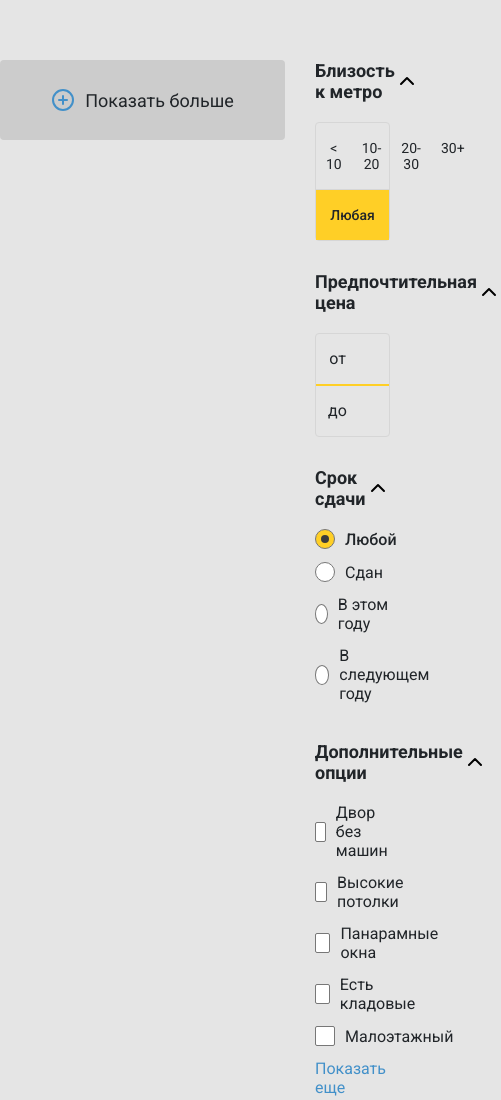
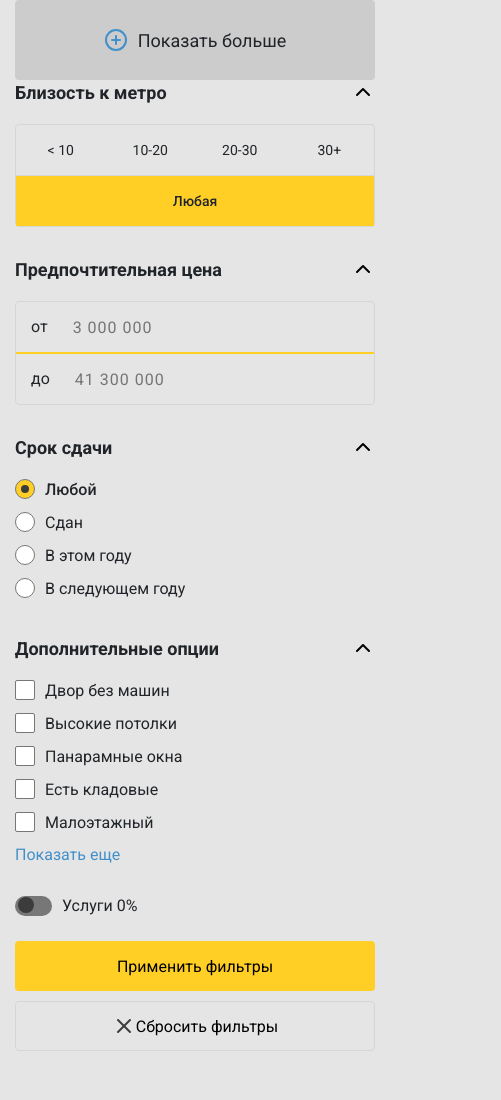
Before and after one commit to PitLuk22/The_Property, a website: page src/index.html in a window 390 px wide. Shown: the top 1100 px of the page, 501 px wide, since content can reach past the window. After the commit the page ends 1051 px from the top, so only its background shows below. Drawn offline with nearby package versions, Linux system fonts and the light colour scheme; files that its build step writes are made by us from their sources; no server answers; files whose address does not match are found by name.

Commit message:
add crossbrowser's properties

```diff
--- a/src/index.html
+++ b/src/index.html
@@ -12,10 +12,10 @@
 
 <body>
 
-	<div class="container">
+	<div class="container-sm">
 
 		<div class="row">
-			<div class="col-9">
+			<div class="col-sm-6 col-md-6 col-lg-9">
 
 				<div class="row tiles">
 					<!-- tiles will be here from db.json -->
@@ -26,7 +26,7 @@
 					<span class="show-more__span">Показать больше</span>
 				</div>
 			</div>
-			<div class="col-3 ">
+			<div class="col-sm-5 offset-sm-1 col-lg-3 offset-lg-0">
 				<form id="sorting" class="side-bar">
 					<div class="side-bar__block">
 						<div class="side-bar__title">
--- a/src/js/modules/cards.js
+++ b/src/js/modules/cards.js
@@ -86,7 +86,8 @@ export default class Card {
 		if (this.checkMetro() && this.checkTiming() && this.checkExtra() && this.checkPrice()) {
 
 			let div = document.createElement('div');
-			div.classList.add('col-4');
+			div.classList.add("col-sm-12", "offset-sm-0", "col-md-6", "offset-md-3", 'col-lg-4', 'offset-lg-1', 'col-xl-4', 'offset-xl-0');
+			// div.classList.add('wrapper');
 
 			div.innerHTML = `
 			<div class="item">
--- /dev/null
+++ b/src/sass/_media.scss
@@ -0,0 +1,5 @@
+@media (max-width: 1151px) {
+	.container {
+		max-width: 996px;
+	}
+}
--- a/src/sass/style.scss
+++ b/src/sass/style.scss
@@ -2,6 +2,7 @@
 @import 'base/variables';
 @import 'blocks/tiles';
 @import 'blocks/side-bar';
+@import 'media';
 
 * {
 	padding: 0;
```
Also changed, not shown: src/sass/blocks/_tiles.scss (+9 -1 lines), dist/index.html, dist/script.js, dist/style.css, 1 other file.
